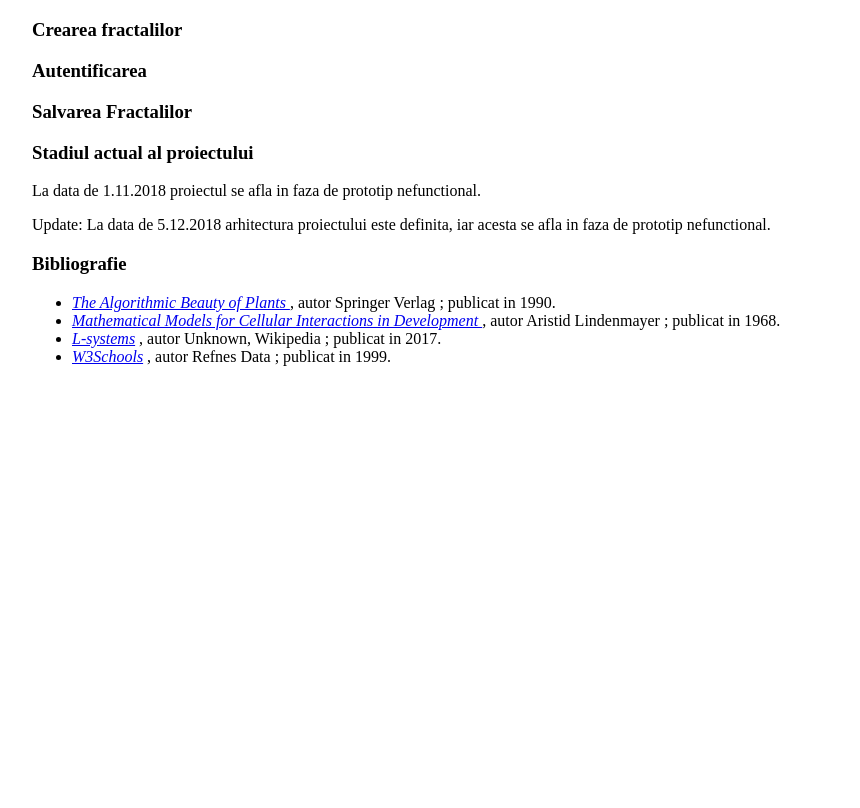
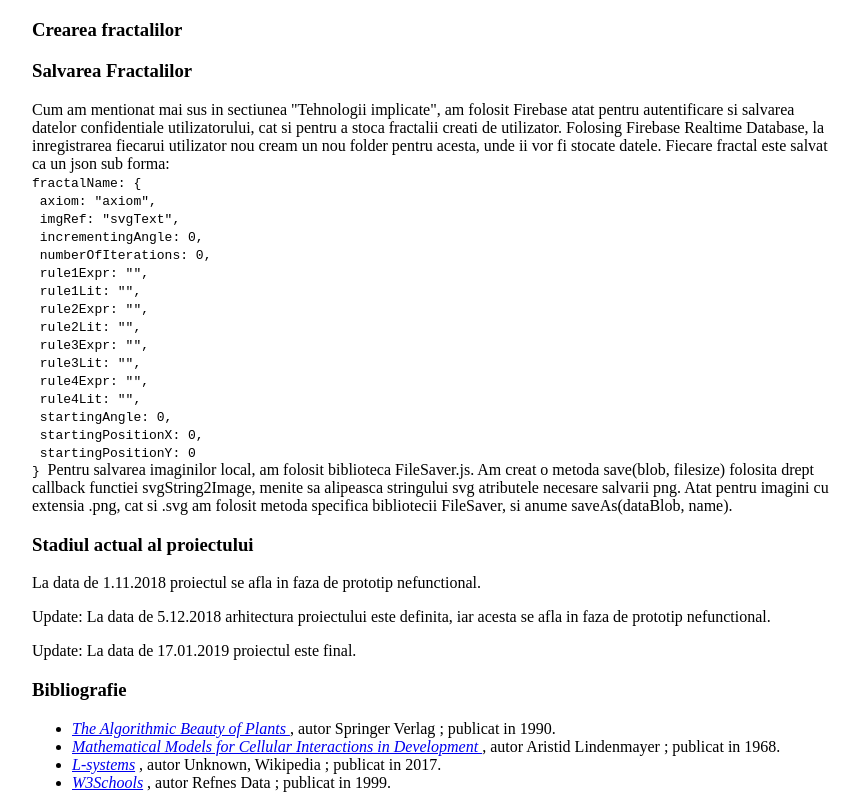
Before and after one commit to monicaivan25/l-fractr, a plain HTML site: page scholarly.html in a window 1280 px wide. Shown: the part 1855-2663 px from the top of the page, without its empty margins (208-1068 px from the left). Before the commit the page ends 2237 px from the top, so only its background shows below. Drawn offline with Linux system fonts and the light colour scheme.

Commit message:
Added to scholarly

```diff
--- a/scholarly.html
+++ b/scholarly.html
@@ -113,11 +113,30 @@
         <h3 role ="title">Crearea fractalilor</h3>
         <p></p>
 
-        <h3 role="title">Autentificarea</h3>
-        <p></p>
+        <h3 role="title">Salvarea Fractalilor</h3>
+        <p>Cum am mentionat mai sus in sectiunea "Tehnologii implicate", am folosit Firebase atat pentru autentificare si salvarea datelor confidentiale utilizatorului, cat si pentru a stoca fractalii creati de utilizator. Folosing Firebase Realtime Database, la inregistrarea fiecarui utilizator nou cream un nou folder pentru acesta, unde ii vor fi stocate datele. Fiecare fractal este salvat ca un json sub forma:
+            <code role="doc-example" typeof="schema:SoftwareSourceCode">
+                <br/>fractalName: {
+                <br/>&nbsp;axiom: "axiom",
+                <br/>&nbsp;imgRef: "svgText",
+                <br/>&nbsp;incrementingAngle: 0,
+                <br/>&nbsp;numberOfIterations: 0,
+                <br/>&nbsp;rule1Expr: "",
+                <br/>&nbsp;rule1Lit: "",
+                <br/>&nbsp;rule2Expr: "",
+                <br/>&nbsp;rule2Lit: "",
+                <br/>&nbsp;rule3Expr: "",
+                <br/>&nbsp;rule3Lit: "",
+                <br/>&nbsp;rule4Expr: "",
+                <br/>&nbsp;rule4Lit: "",
+                <br/>&nbsp;startingAngle: 0,
+                <br/>&nbsp;startingPositionX: 0,
+                <br/>&nbsp;startingPositionY: 0
+                <br/>}
+            </code>
 
-        <h3 role="title">Salvarea Fractalilor</h3>
-        <p></p>
+        Pentru salvarea imaginilor local, am folosit biblioteca FileSaver.js. Am creat o metoda save(blob, filesize) folosita drept callback functiei svgString2Image, menite sa alipeasca stringului svg atributele necesare salvarii png. Atat pentru imagini cu extensia .png, cat si .svg am folosit metoda specifica bibliotecii FileSaver, si anume saveAs(dataBlob, name).
+        </p>
 
     </section>
 
@@ -125,6 +144,7 @@
     <h3>Stadiul actual al proiectului</h3>
     <p>La data de 1.11.2018 proiectul se afla in faza de prototip nefunctional.</p>
     <p>Update: La data de 5.12.2018 arhitectura proiectului este definita, iar acesta se afla in faza de prototip nefunctional.</p>
+    <p>Update: La data de 17.01.2019 proiectul este final.</p>
 
     <div role="doc-bibliography">
         <h3> Bibliografie </h3>
```
Lines whose indentation alone changed are shown as unchanged.
